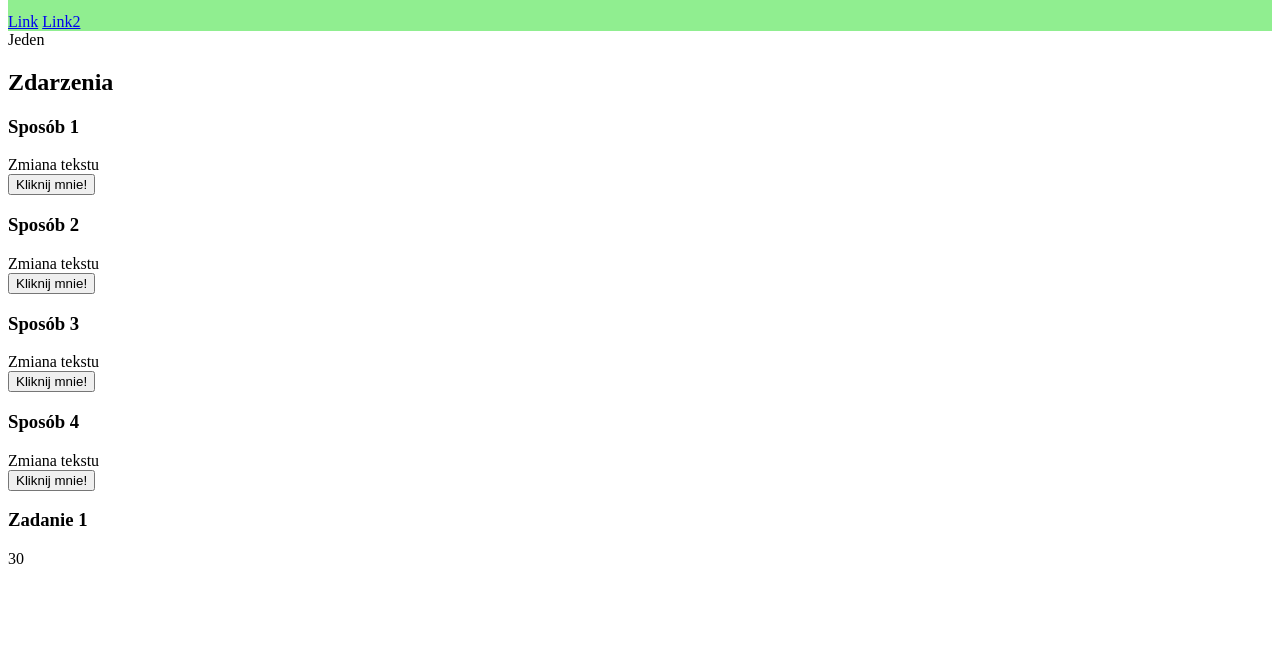
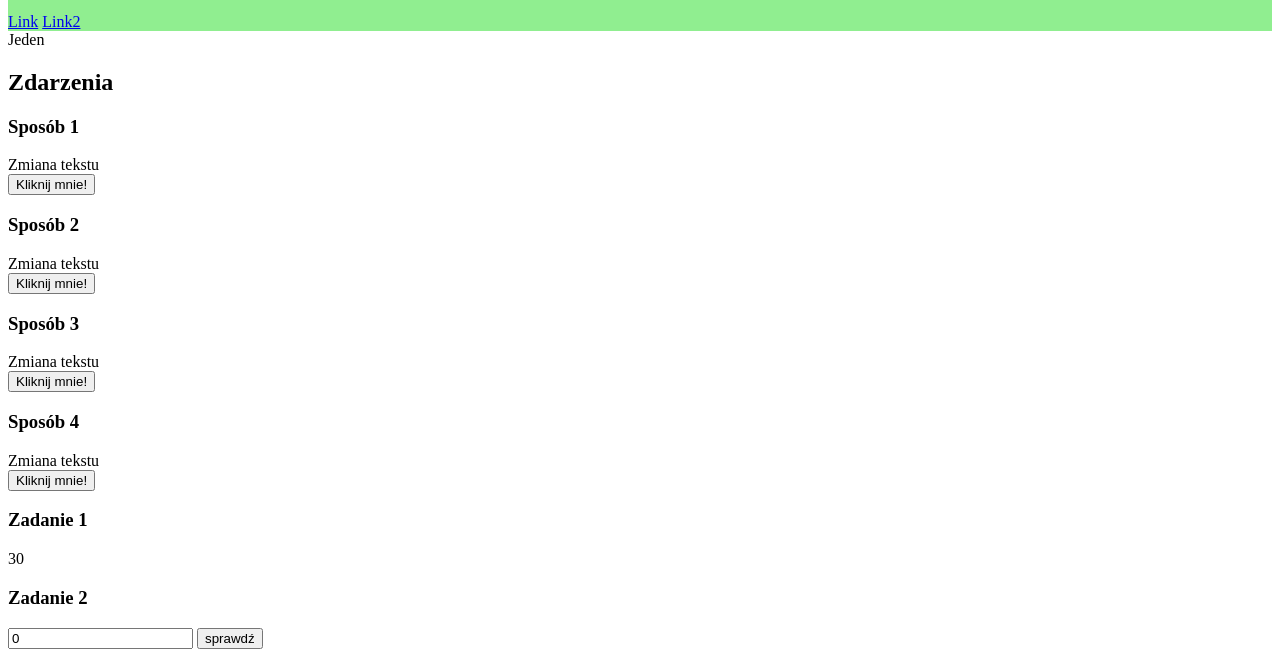
Before and after one commit to monapann/wsb-kato-14.11, a plain HTML site: page index.html in a window 1280 px wide. Shown: the part 175-832 px from the top of the page. Before the commit the page ends 800 px from the top, so only its background shows below. Drawn offline with Linux system fonts and the light colour scheme.

Commit message:
excercise 2

```diff
--- a/index.html
+++ b/index.html
@@ -41,6 +41,12 @@
 
     <h3>Zadanie 1</h3>
     <div id="zad1_sum"></div>
+
+    <h3>Zadanie 2</h3>
+    <form>
+        <input type="number" value="0" id="age">
+        <input type="button" value="sprawdź" onclick="sprawdzenie()">
+    </form>
     <!-- <script src="./js/objects.js"></script> -->
     <!-- <script src="./js/arrays.js"></script> -->
     <script src="./js/dom.js"></script>
--- a/js/dom.js
+++ b/js/dom.js
@@ -66,3 +66,13 @@ const y = 20;
 
 const add = (a,b) => a+b;
 document.getElementById("zad1_sum").innerText = add(x,y);
+
+//////////////// zadanie 2
+
+function sprawdzenie(){
+    const check = document.getElementById("age").getAttribute("id")
+    console.log(check)
+    const age = document.getElementById("age").value || 0;
+    console.log(age)
+    age>=18 ? alert("pełnoletni") : alert("niepełnoletni")
+}
```
